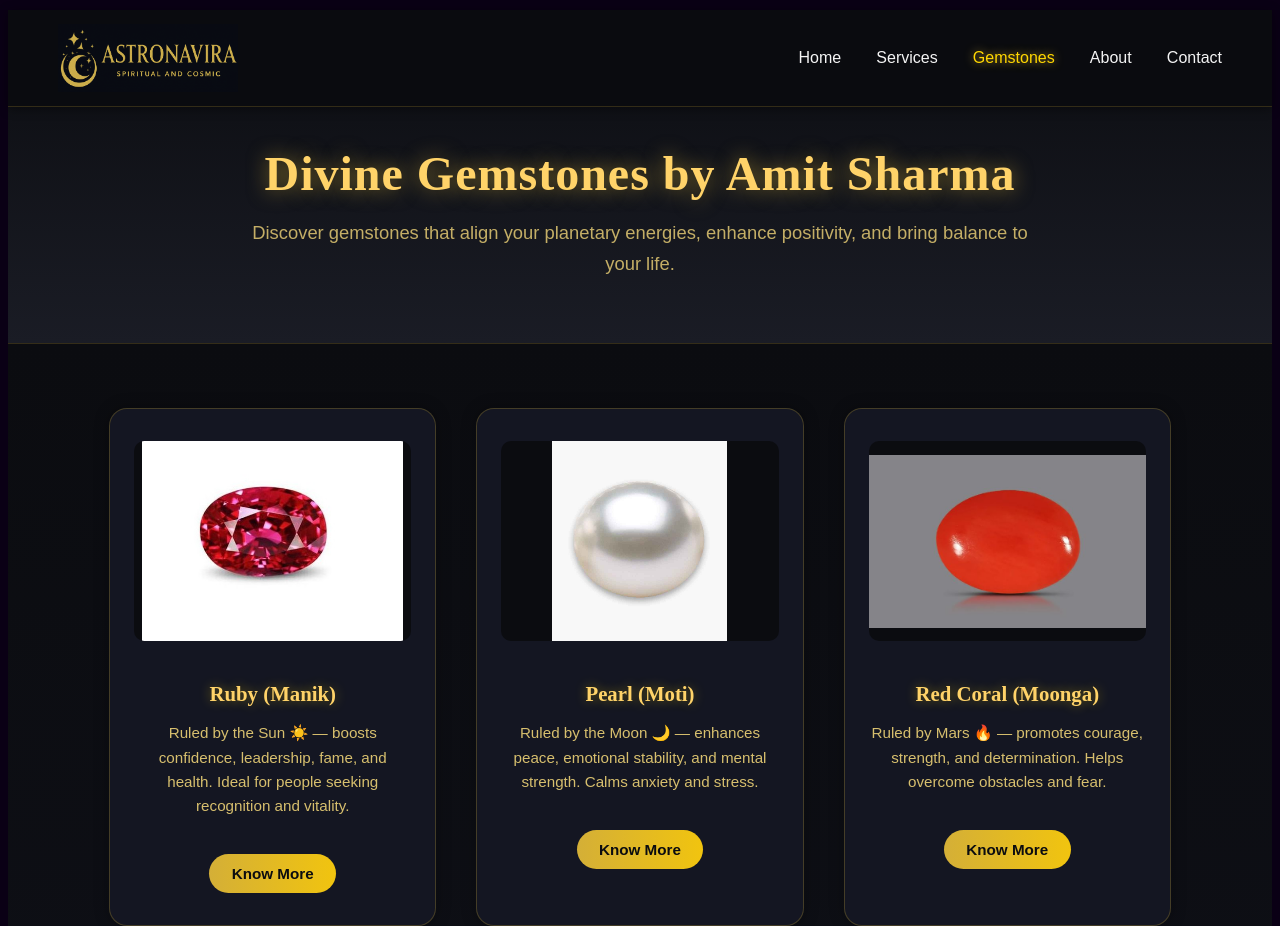
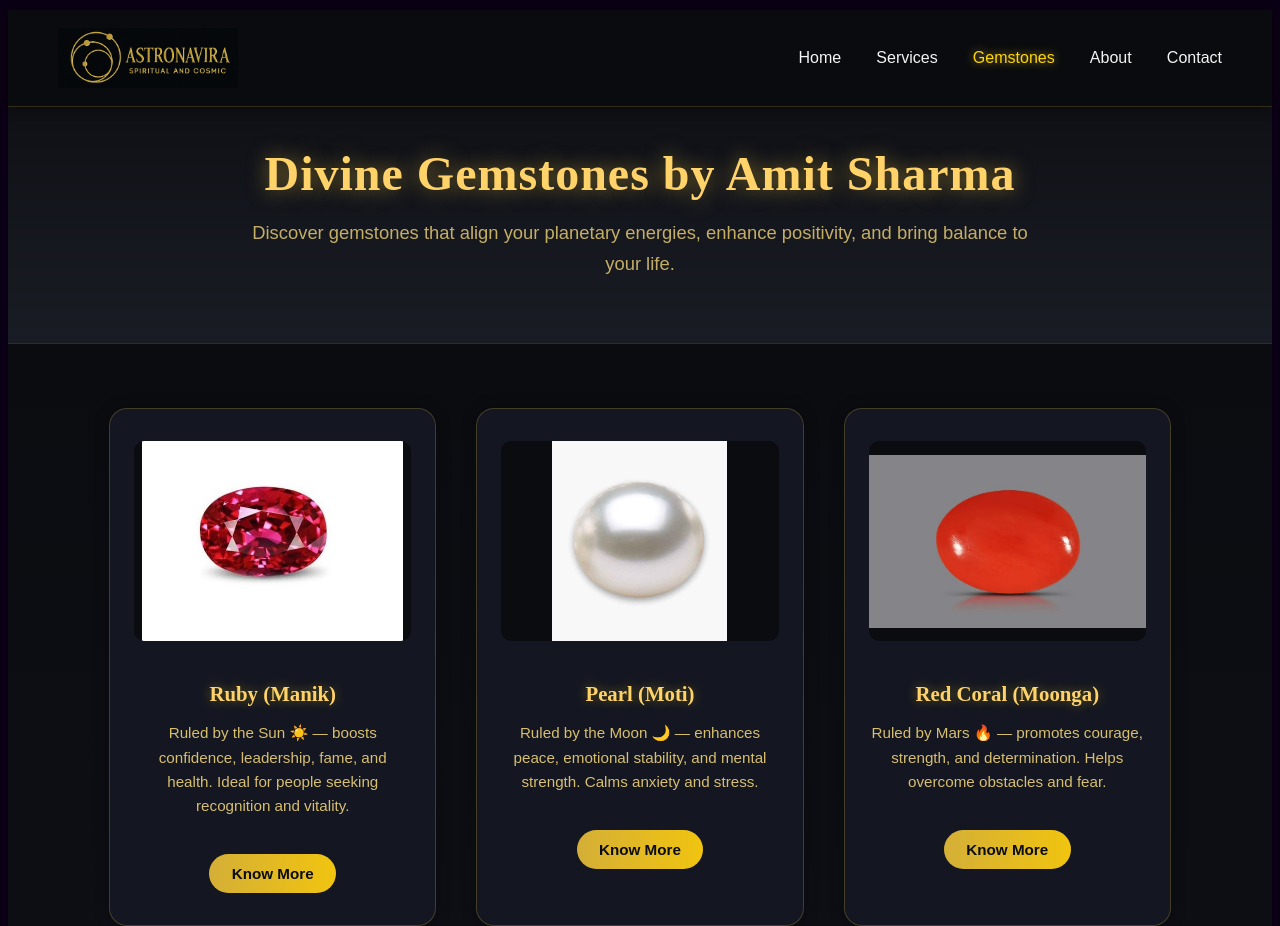
Before and after one commit to gauravvashisht07/ASTROLOGY-WEBSITE, a website: page gemstone.html in a window 1280 px wide. Shown: the top 926 px of the page. Drawn offline with Linux system fonts and the light colour scheme.

```diff
--- a/gemstone.html
+++ b/gemstone.html
@@ -12,7 +12,7 @@
 <header>
   <nav class="navbar">
     <div class="navbar-container">
-      <img src="images/gemstones/LOGO2.png" alt="ASTRONAVIRA Logo" class="logo" />
+      <img src="images/gemstones/LOGO99.png" alt="ASTRONAVIRA Logo" class="logo" />
 
       <!-- Hamburger Menu Icon -->
       <div class="menu-toggle" id="mobile-menu">
```
Also changed, not shown: index.html (+1 -1 lines), images/gemstones/LOGO123.png (added), images/gemstones/LOGO99.png (added).
